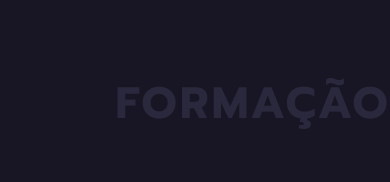
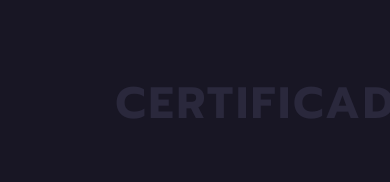
Before and after one commit to gabrielalencardearaujo/portfolio_galencar, a React (Vite) app: page /education in a window 390 px wide. Shown: the part 130-312 px from the top of the page. Built offline with nearby package versions, Linux system fonts and the light colour scheme.

Commit message:
responsividade page certificates

```diff
--- a/src/pages/Certificates/Certificates.module.css
+++ b/src/pages/Certificates/Certificates.module.css
@@ -13,6 +13,7 @@
   text-align: start;
   margin-left: 6rem;
   font-size: 2.75rem;
+  text-transform: uppercase;
 }
 
 .content > div,
--- a/src/pages/Certificates/Certificates.tsx
+++ b/src/pages/Certificates/Certificates.tsx
@@ -21,7 +21,7 @@ function Certificates() {
 
   return (
     <section className={styles.container}>
-      <h1 className={`titleDetails ${styles.title}`}>FORMAÇÃO</h1>
+      <h1 className={`titleDetails ${styles.title}`}>Certificados</h1>
 
       <div className={styles.content}>
         {jsonFormatCardCertificate.map((certificate: TypeJsonFormation, index: number) => (
```
